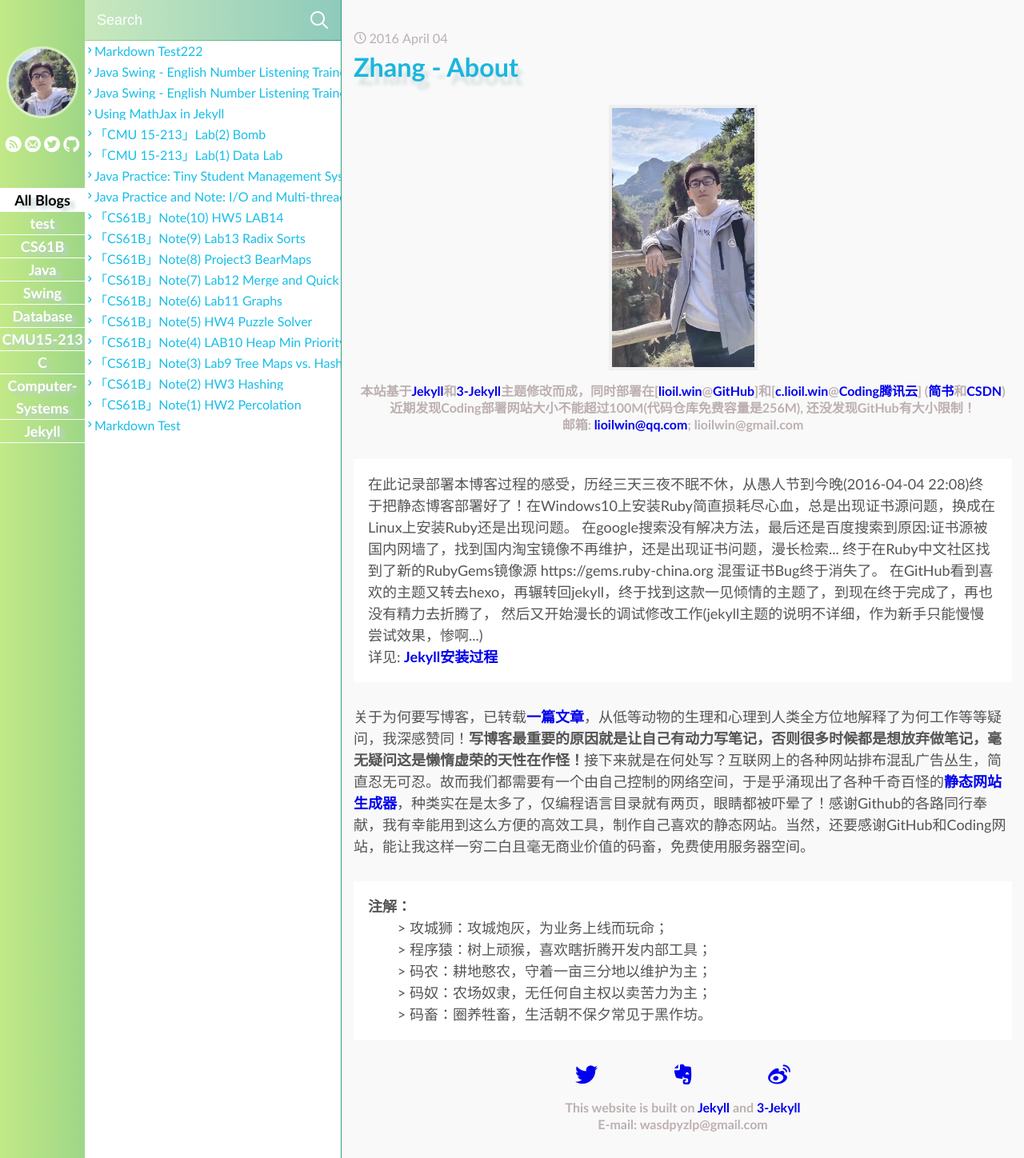
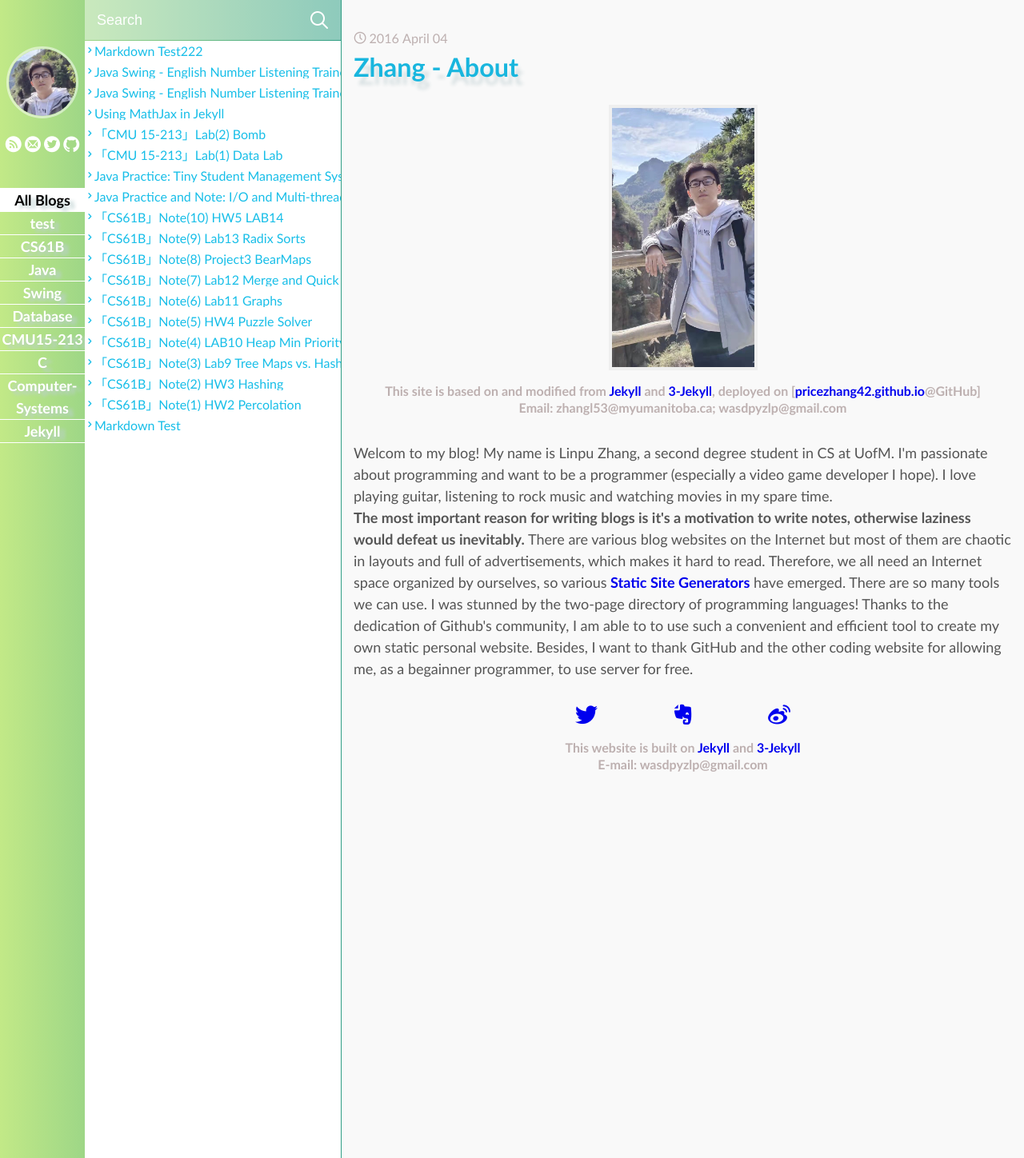
Before and after one commit to pricezhang42/pricezhang42.github.io, a Jekyll site: the page built from index.html, in a window 1280 px wide. Shown: the whole page at 80% size. Built offline with Jekyll 4.4.1, drawn with Linux system fonts in a browser that asks for light colours; some web fonts are replaced; comment, search, counter and statistics services are not loaded.

Commit message:
修改文件: index.html

```diff
--- a/index.html
+++ b/index.html
@@ -5,31 +5,14 @@ title: Zhang - About
 ---
 <img src="/img/MyPhoto-cut.jpg" style="width:186px; margin:auto" >
 <div class="footer">
-本站基于<a href="https://github.com/jekyll/jekyll">Jekyll</a>和<a href="https://github.com/P233/3-Jekyll">3-Jekyll</a>主题修改而成，同时部署在[<a href="http://lioil.win">lioil.win</a>@<a href="https://github.com/lioilwin/lioilwin.github.io">GitHub</a>]和[<a href="http://c.lioil.win">c.lioil.win</a>@<a href="https://dev.tencent.com/u/lifec/p/lioilwin/git">Coding腾讯云</a>]
-(<a href="http://www.jianshu.com/u/da25f86445a9">简书</a>和<a href="http://blog.csdn.net/qq_32115439">CSDN</a>)
+This site is based on and modified from <a href="https://github.com/jekyll/jekyll">Jekyll</a> and <a href="https://github.com/P233/3-Jekyll">3-Jekyll</a>, deployed on [<a href="https://pricezhang42.github.io/">pricezhang42.github.io</a>@GitHub]
 <br>
-近期发现Coding部署网站大小不能超过100M(代码仓库免费容量是256M), 还没发现GitHub有大小限制！
+Email: zhangl53@myumanitoba.ca; wasdpyzlp@gmail.com
 <br/>
-邮箱: <a target="_blank" href="http://mail.qq.com/cgi-bin/qm_share?t=qm_mailme&email=pcnMyszJ0szL5dTUi8bKyA">lioilwin@qq.com</a>; lioilwin@gmail.com
 </div>
 
-<p style="background:#fff;padding:1em;">
-在此记录部署本博客过程的感受，历经三天三夜不眠不休，从愚人节到今晚(2016-04-04 22:08)终于把静态博客部署好了！在Windows10上安装Ruby简直损耗尽心血，总是出现证书源问题，换成在Linux上安装Ruby还是出现问题。
-在google搜索没有解决方法，最后还是百度搜索到原因:证书源被国内网墙了，找到国内淘宝镜像不再维护，还是出现证书问题，漫长检索...
-终于在Ruby中文社区找到了新的RubyGems镜像源 https://gems.ruby-china.org  混蛋证书Bug终于消失了。
-在GitHub看到喜欢的主题又转去hexo，再辗转回jekyll，终于找到这款一见倾情的主题了，到现在终于完成了，再也没有精力去折腾了，
-然后又开始漫长的调试修改工作(jekyll主题的说明不详细，作为新手只能慢慢尝试效果，惨啊...)
-<br>详见: <strong><a href="/2016/04/01/Static-Site-Generators.html">Jekyll安装过程</a></strong>
-</p>
 
 <p>
-关于为何要写博客，已转载<strong><a href="/2016/03/28/Why-Blogs-Work.html">一篇文章</a></strong>，从低等动物的生理和心理到人类全方位地解释了为何工作等等疑问，我深感赞同！<strong>写博客最重要的原因就是让自己有动力写笔记，否则很多时候都是想放弃做笔记，毫无疑问这是懒惰虚荣的天性在作怪！</strong>接下来就是在何处写？互联网上的各种网站排布混乱广告丛生，简直忍无可忍。故而我们都需要有一个由自己控制的网络空间，于是乎涌现出了各种千奇百怪的<strong><a href="https://github.com/pinceladasdaweb/Static-Site-Generators">静态网站生成器</a></strong>，种类实在是太多了，仅编程语言目录就有两页，眼睛都被吓晕了！感谢Github的各路同行奉献，我有幸能用到这么方便的高效工具，制作自己喜欢的静态网站。当然，还要感谢GitHub和Coding网站，能让我这样一穷二白且毫无商业价值的码畜，免费使用服务器空间。
+Welcom to my blog! My name is Linpu Zhang, a second degree student in CS at UofM. I'm passionate about programming and want to be a programmer (especially a video game developer I hope). I love playing guitar, listening to rock music and watching movies in my spare time.
+<br><strong>The most important reason for writing blogs is it's a motivation to write notes, otherwise laziness would defeat us inevitably. </strong> There are various blog websites on the Internet but most of them are chaotic in layouts and full of advertisements, which makes it hard to read. Therefore, we all need an Internet space organized by ourselves, so various <strong><a href="https://github.com/pinceladasdaweb/Static-Site-Generators">Static Site Generators</a></strong> have emerged. There are so many tools we can use. I was stunned by the two-page directory of programming languages! Thanks to the dedication of Github's community, I am able to to use such a convenient and efficient tool to create my own static personal website. Besides, I want to thank GitHub and the other coding website for allowing me, as a begainner programmer, to use server for free.
 </p>
-<p style="background:#fff;padding:1em;">
-<strong>注解：</strong></br>
-&nbsp; &nbsp; &nbsp; &nbsp; > 攻城狮：攻城炮灰，为业务上线而玩命；</br>
-&nbsp; &nbsp; &nbsp; &nbsp; > 程序猿：树上顽猴，喜欢瞎折腾开发内部工具；</br>
-&nbsp; &nbsp; &nbsp; &nbsp; > 码农：耕地憨农，守着一亩三分地以维护为主；</br>
-&nbsp; &nbsp; &nbsp; &nbsp; > 码奴：农场奴隶，无任何自主权以卖苦力为主；</br>
-&nbsp; &nbsp; &nbsp; &nbsp; > 码畜：圈养牲畜，生活朝不保夕常见于黑作坊。
-</p>
```
